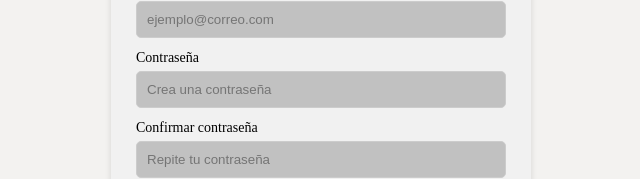
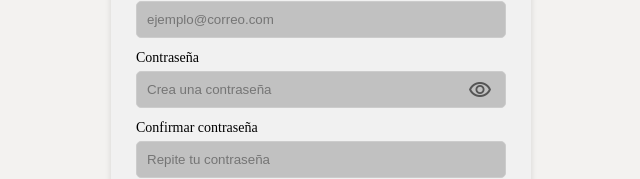
Before and after one commit to joseibara8/notas_react, a Next.js app: page /register in a window 1280 px wide. Shown: the part 360-539 px from the top of the page, without its empty margins (319-959 px from the left). Built offline with nearby package versions, Linux system fonts and the light colour scheme.

Commit message:
boton de mostrar contraseña
Este cambio añade un boton para mostrar u ocultar la contraseña en las paginas de inicio y registro de sesión. Importa la fuente Material Symbols,  actualiza el estilo correspondiente para que el campo siga siendo utilizable y coherente en toda la aplicación.

```diff
--- a/src/app/layout.jsx
+++ b/src/app/layout.jsx
@@ -9,6 +9,13 @@ export const metadata = {
 export default function RootLayout({ children }) {
   return (
     <html lang="es">
+      <head>
+        <link
+          href="https://fonts.googleapis.com/css2?family=Material+Symbols+Outlined"
+          rel="stylesheet"
+        />
+      </head>
+
       <body>{children}</body>
     </html>
   );
--- a/src/app/login/login.css
+++ b/src/app/login/login.css
@@ -98,6 +98,33 @@ body {
   margin-top: 10px;
   text-align: center;
 }
+.boton-visibility {
+  position: absolute;
+  right: 10px;
+  top: 50%;
+  transform: translateY(-50%);
+
+  display: flex;
+  align-items: center;
+  justify-content: center;
+
+  border: none;
+  background: transparent;
+  cursor: pointer;
+  padding: 4px;
+  color: #555;
+}
+.contenedor_contraseña {
+  position: relative;
+  width: 100%;
+}
+.boton-visibility:hover {
+  color: #111;
+}
+
+.material-symbols-outlined {
+  font-size: 22px;
+}
 
 @media (max-width: 480px) {
   .login-formulario {
--- a/src/app/register/page.jsx
+++ b/src/app/register/page.jsx
@@ -7,6 +7,7 @@ export default function Registro() {
   const [nombre, setNombre] = useState("");
   const [correo, setCorreo] = useState("");
   const [contraseña, setContraseña] = useState("");
+  const [mostrarPassword, setMostrarPassword] = useState(true);
   const [confirmarcontraseña, setConfirmarcontraseña] = useState("");
   const [nombre_vacio, setNombre_vacio] = useState("");
   const [correo_vacio, setCorreo_vacio] = useState("");
@@ -117,14 +118,30 @@ export default function Registro() {
         <label className="registro-label" htmlFor="contraseña">
           Contraseña
         </label>
+
+        <div className="contenedor_contraseña">
         <input
           className="registro-input"
           id="contraseña"
-          type="contraseña"
+          type={mostrarPassword ? "text" : "password"}
           placeholder="Crea una contraseña"
           value={contraseña}
           onChange={(e) => setContraseña(e.target.value)}
         />
+        <button
+          type="button"
+          className="boton-visibility"
+          onClick={() => setMostrarPassword(!mostrarPassword)}
+          aria-label={
+            mostrarPassword ? "Ocultar contraseña" : "Mostrar contraseña"
+          }
+        >
+          <span className="material-symbols-outlined" aria-hidden="true">
+            {mostrarPassword ? "visibility" : "visibility_off"}
+          </span>
+        </button>
+        </div>
+
         {contraseña_vacia !== "" && (
           <p className="mensaje-error">{contraseña_vacia}</p>
         )}
@@ -138,7 +155,7 @@ export default function Registro() {
         <input
           className="registro-input"
           id="confirmarcontraseña"
-          type="contraseña"
+          type={mostrarPassword ? "text" : "password"}
           placeholder="Repite tu contraseña"
           value={confirmarcontraseña}
           onChange={(e) => setConfirmarcontraseña(e.target.value)}
--- a/src/app/register/register.css
+++ b/src/app/register/register.css
@@ -94,6 +94,33 @@ body {
 .registro-enlace a:hover {
   text-decoration: underline;
 }
+.boton-visibility {
+  position: absolute;
+  right: 10px;
+  top: 50%;
+  transform: translateY(-50%);
+
+  display: flex;
+  align-items: center;
+  justify-content: center;
+
+  border: none;
+  background: transparent;
+  cursor: pointer;
+  padding: 4px;
+  color: #555;
+}
+.contenedor_contraseña {
+  position: relative;
+  width: 100%;
+}
+.boton-visibility:hover {
+  color: #111;
+}
+
+.material-symbols-outlined {
+  font-size: 22px;
+}
 
 @media (max-width: 480px) {
   .registro-formulario {
```
Also changed, not shown: src/app/login/page.jsx (+20 -7 lines).
